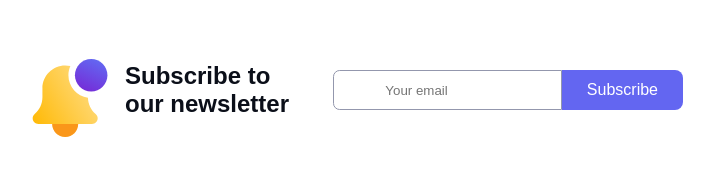
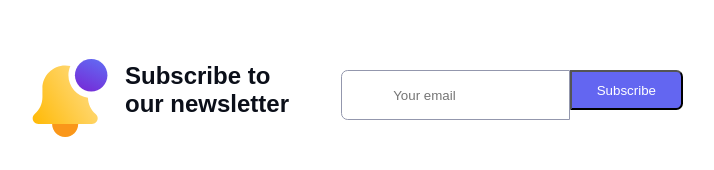
Before and after one commit to Rafeef87/SiliconReact, a React (Vite) app: page / in a window 1280 px wide. Shown: the part 2596-2766 px from the top of the page, without its empty margins (291-1005 px from the left). Built offline with nearby package versions, Linux system fonts and the light colour scheme; no server answers; some icons are missing.

Commit message:
Send data to webApi for the newsletter.

```diff
--- a/package.json
+++ b/package.json
@@ -10,8 +10,11 @@
     "preview": "vite preview"
   },
   "dependencies": {
+    "axios": "^1.7.7",
+    "cors": "^2.8.5",
     "react": "^18.3.1",
     "react-dom": "^18.3.1",
+    "react-hook-form": "^7.53.1",
     "react-router-dom": "^6.27.0"
   },
   "devDependencies": {
--- a/src/assets/css/style.css
+++ b/src/assets/css/style.css
@@ -1145,14 +1145,21 @@ header .container {
                 transform: translateY(-50%);
                 color: var(--color-gray);
         }
+
         }
         .mail {
             border: 1px solid var(--color-gray);
             border-radius: .5em;
             padding-left: 3rem;
+            height: 50px;
         }
 
+        .form-group {
 
+            span {
+                color: red;
+            }
+        }
         .btn-subscribe {
             background-color: var(--color-primary);
             color: var(--color-white);
@@ -1168,7 +1175,9 @@ header .container {
             color: var(--color-white);
             text-decoration: none;
         }
+
     }
+
     /*Subscribe section for Tablet*/
     @media (min-width: 768px) {
         .container {
@@ -1230,6 +1239,7 @@ header .container {
                     border-radius: 0 .5em .5em 0;
                     height: 50px;
                 }
+
             }
 
         }
--- a/src/components/Subscribe.jsx
+++ b/src/components/Subscribe.jsx
@@ -1,23 +1,40 @@
 import React, { useState } from 'react'
+import axios from 'axios'
 
 import notification from '../assets/images/notification-icon-.svg'
+import { useForm } from 'react-hook-form'
+
 
 const Subscribe = () => {
-/*en enklare form av validering*/
-const [email, setEmail] = useState('')
-const [error, setError] = useState('')
+/*Form av validering*/
 
-const handleSubscribe = (e) => {
-  e.preventDefault();
-  if(!email) {
-    setError('Please enter a valid email address.')
-  } else {
-    setError('')
+const [submitted, setSubmitted] = useState(false)
+const {register, handleSubmit, reset, formState: { errors }} = useForm()
 
-    console.log('Subscribed with email: ', email)
-    setEmail('') //Clear the entry after subscription
+
+const handleOk = () => {
+  setSubmitted(false)
+  reset()
+}
+const onSubmit = async (data) => {
+    const res = await axios.post('https://win24-assignment.azurewebsites.net/api/forms/subscribe', data)
+
+  if(res.status === 200) {
+    setSubmitted(true)
+    reset()
   }
+
 }
+
+  if (submitted) {
+    return (
+    <div className="container informatbox">
+      <h1>Thanks for your subscribe</h1>
+      <button className='btn-primary' onClick={handleOk}>OK</button>
+    </div>
+    )
+  }
+
 
   return (
     <section id="subscribe">
@@ -27,12 +44,16 @@ const handleSubscribe = (e) => {
                         <h2 className="hide-text">Subscribe to our newsletter </h2>
                         <h2 className="show">Subscribe to our newsletter to stay informed about latest updates</h2>
                     </div>
-                    <div className="email">
-                        <i className="fa-light fa-envelope email-icon"></i>
-                        <input className="mail" type="email" value={email} onChange={(e) => setEmail(e.target.value)} required placeholder=" Your email" />
-                        <a onClick={handleSubscribe} id="subscribe" href="#" className="btn-subscribe">Subscribe</a>
-                    </div>
-                    {error && <p className='error-message'>{error}</p>}
+                    <form onSubmit={handleSubmit(onSubmit)} noValidate className="email">
+                      <div className='form-group'>
+                          <i className="fa-light fa-envelope email-icon"></i>
+                          <input className="mail" type="email" {...register('email', { required: 'The email field is required'})}  placeholder=" Your email" />
+                          <span>{errors.email && errors.email.message}</span>
+                      </div>
+                      <button type='submit' id="subscribe" className="btn-subscribe">Subscribe</button>
+
+                    </form>
+
                 </div>
     </section>
   )
```
Also changed, not shown: 1 other file (tests, documents, lock files or other folders).
